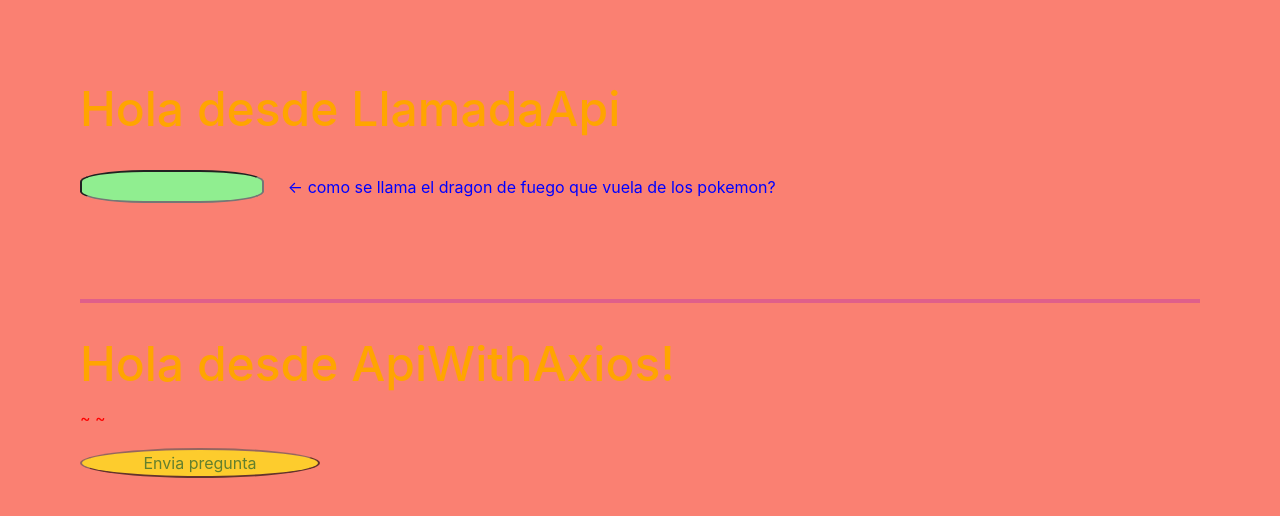
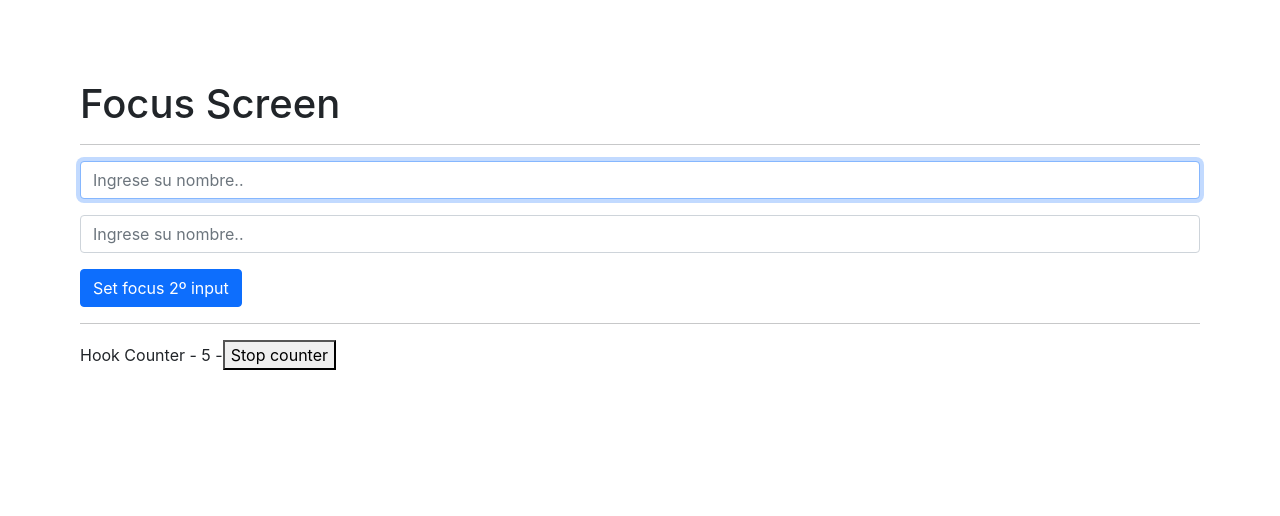
Before and after one commit to salino3/aplicacion-repaso-curso, a React (Create React App) app: page / in a window 1280 px wide. Shown: the top 516 px of the page. Built offline with nearby package versions, Linux system fonts and the light colour scheme; no server answers.

Commit message:
carpeta useRef (falta estilos)

```diff
--- /dev/null
+++ b/src/06-useRef/FocusScreen.tsx
@@ -0,0 +1,37 @@
+import { useEffect, useRef } from "react";
+
+export const FocusScreen = () => {
+  const inputRef = useRef<HTMLInputElement>(null);
+  const inputRef2 = useRef<HTMLInputElement>(null);
+
+  const handleClick = () => {
+   // document.querySelector().select();
+    inputRef2.current?.select();
+  };
+
+  useEffect(() => {
+      inputRef.current?.select();
+  }, [])
+
+  return (
+    <>
+      <h1>Focus Screen</h1>
+      <hr />
+      <input
+        ref={inputRef}
+        className="form-control mb-3"
+        type="text"
+        placeholder="Ingrese su nombre.."
+      />{" "}
+      <input
+        ref={inputRef2}
+        className="form-control input2"
+        type="text"
+        placeholder="Ingrese su nombre.."
+      />
+      <button className="btn btn-primary mt-3" onClick={handleClick}>
+        Set focus 2º input
+      </button>
+    </>
+  );
+};
--- /dev/null
+++ b/src/06-useRef/MutableRef.tsx
@@ -0,0 +1,28 @@
+import React, {useRef, useEffect, useState } from 'react';
+
+const MutableRef = () => {
+
+    const [counter, setCounter] = useState(0);
+    const interValRef = useRef<number | undefined>(undefined);
+
+const stopTimer = () => {
+    window.clearInterval(interValRef.current)
+}
+useEffect(() => {
+  interValRef.current = window.setInterval(() => {
+    setCounter((counter) => counter + 1);
+  }, 1000);
+  return () => {
+    stopTimer()
+    console.log('hola')
+ }
+}, [])
+  return (
+      <div>
+        Hook Counter - {counter} -
+         <button onClick={() => stopTimer()}>Stop counter</button>
+      </div>
+  );
+}
+
+export default MutableRef
--- a/src/App.tsx
+++ b/src/App.tsx
@@ -1,5 +1,7 @@
 import React from 'react';
-import File06LlamadaApi from './06-llamadaAPI/File06LlamadaApi';
+//import File06LlamadaApi from './06-llamadaAPI/File06LlamadaApi';
+import { FocusScreen } from './06-useRef/FocusScreen';
+import MutableRef from './06-useRef/MutableRef';
 //import SegundoFormulario from "./04-form/segundoFormulario";
 
 //import GifApi from './06-llamadaAPI/GifApi'
@@ -26,7 +28,9 @@ function App({ palabras}: Props) {
 
   return (
     <>
-      <File06LlamadaApi />
+      <FocusScreen />
+      <hr />
+      <MutableRef />
       {/* <h1>Buenas</h1>
       <h2>{palabras} </h2> */}
     </>
```
Also changed, not shown: src/06-useRef/DomRef.tsx (added, +22 -0 lines).
